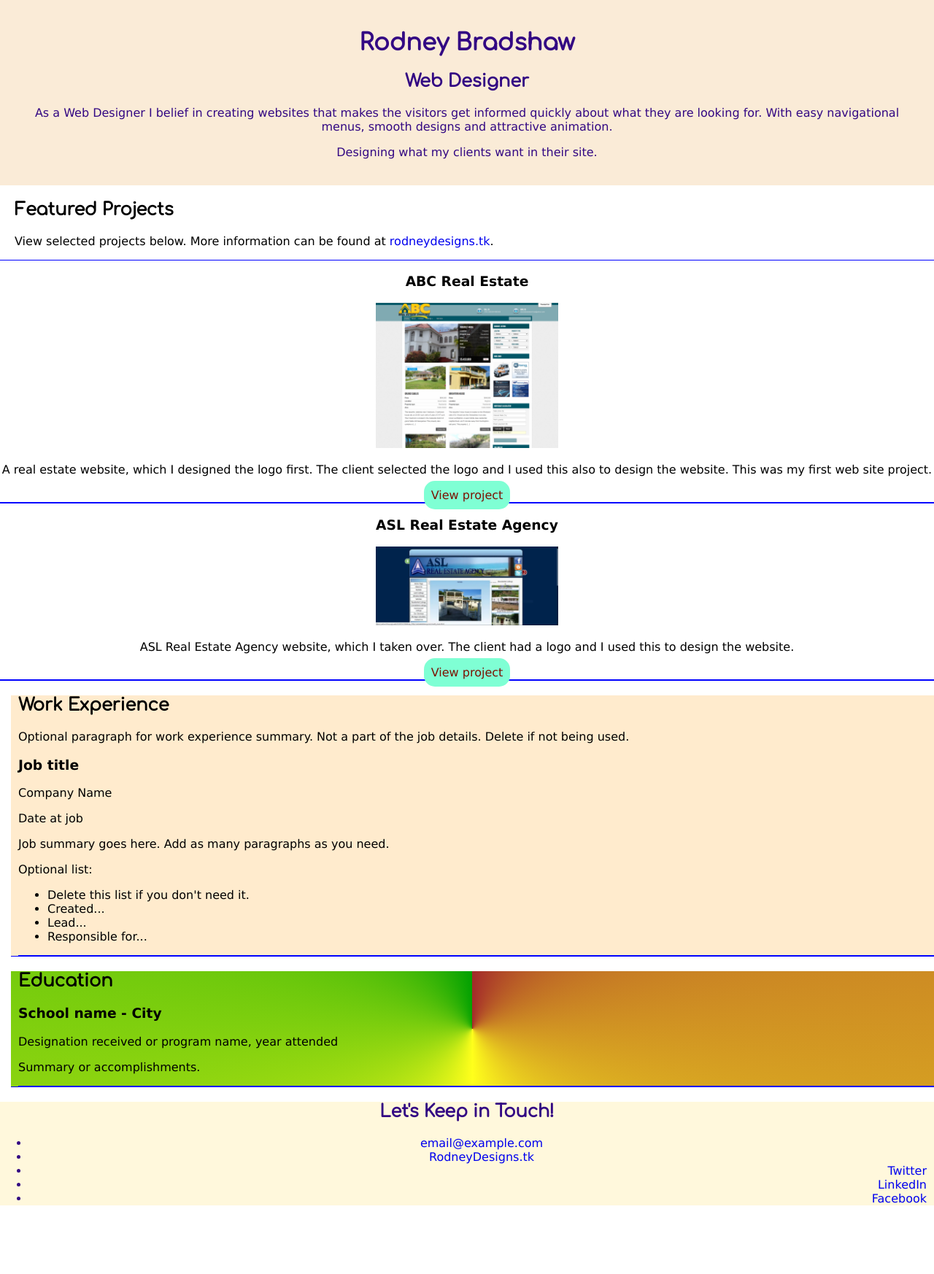
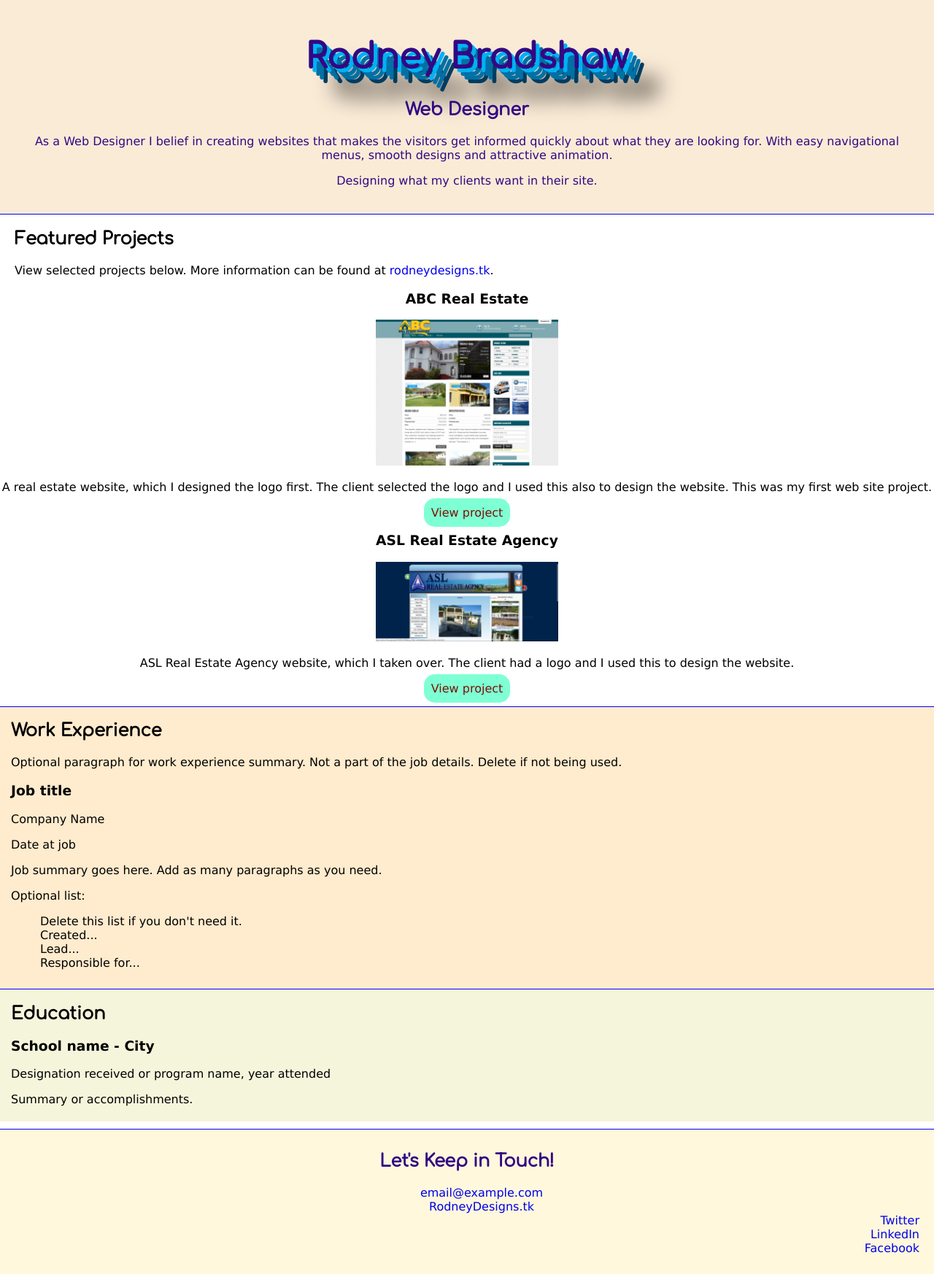
Before and after one commit to rabradshaw/ResumeAssignment, a plain HTML site: page index.html in a window 1280 px wide. Shown: the whole page at 73% size. Before the commit the page ends 1672 px from the top, so only its background shows below. Drawn offline with Linux system fonts and the light colour scheme.

Commit message:
Add files via upload

```diff
--- a/css/styles.css
+++ b/css/styles.css
@@ -5,18 +5,40 @@ date: 9/7/2022
 
 /*---main-------*/
 body{
-    margin:0;
+    margin: 0px;
     font-family: 'Lucida Sans', 'Lucida Sans Regular', 'Lucida Grande', 'Lucida Sans Unicode', Geneva, Verdana, sans-serif;
 }
+
 header{
     background-color: antiquewhite;
     color:rgb(51, 8, 131);
     text-align: center;
     margin: 0 auto;
     padding: 20px;
+
 }
+.name {
+    text-shadow:
+    5px 5px 0px #00b1f5,
+    10px 10px 0px #0070a5,
+    15px 15px 0px #0070a5,
+    20px 20px 0px #003c60,
+    40px 40px 30px #000000;
+}
+
+.base {
+        font-size: 3em;
+        font-variation-settings: "wght" 500, "ital" 1;
+        transition: all .5s
+}
+.mouse:hover {
+    text-shadow: none;
+    font-variation-settings: "wght" 200, "ital" 1;
+}
+
 img {
     width: 250px;
+    position: relative;
 
 }
 #feature {
@@ -25,9 +47,10 @@ img {
 }
 #feature_border{
     margin-top: solid blue 1px;
+    margin-bottom: 15px;
 }
 #feature_text {
-    margin-left: 20px;
+    padding-left: 20px;
 }
 
 h1 {
@@ -42,6 +65,9 @@ h2 {
 a {
     text-decoration: none;
 }
+ul{
+    list-style-type: none;
+}
 
 /*----Projects section------*/
 
@@ -50,7 +76,7 @@ a {
     color: rgb(124, 17, 3);
     padding: 10px;
     border-radius: 15px;
-    margin-bottom: 0;
+    margin-bottom: 0px;
 }
 .button_style:hover {
     background-color: aqua;
@@ -58,39 +84,45 @@ a {
 }
 
 section {
-    border-bottom: solid 1px blue;
+    border-top: solid 1px blue;
+}
+section section {
+    border-top: none;
 }
 .project {
     text-align: center;
-    border-top: solid 1px blue;
 }
 
 /*----Work Experience------*/
 #work_experience {
-    margin-top: 10px;
-    margin-left: 15px;
     background-color: blanchedalmond;
+    padding-bottom: 10px;
+    margin: 0px;
 }
 .experience {
-    padding-left: 10px;
+    padding-left: 15px;
+    padding-bottom: 15px;
+    margin: 0px;
 }
 /*----Education------*/
 #education {
-    margin-top: 10px;
-    background-image: conic-gradient(rgb(163, 42, 42), rgba(255, 255, 9, 0.925), rgb(1, 160, 1));
-    margin-left: 15px;
+    padding-bottom: 5px;
+    background-color: beige;
+    margin: 0px;
 }
 
 /*----Footer area------*/
 footer {
+
     text-align: center;
+    border-top: solid 1px blue;
     background-color: cornsilk;
     margin-top: 10px;
-    padding: 0;
+    padding: 10px;
     color: rgb(51, 8, 131);
 }
 .social {
     text-align: right;
     margin-right: 10px;
-    margin-bottom: 20px;
+    margin-bottom: 10px;
 }
```
